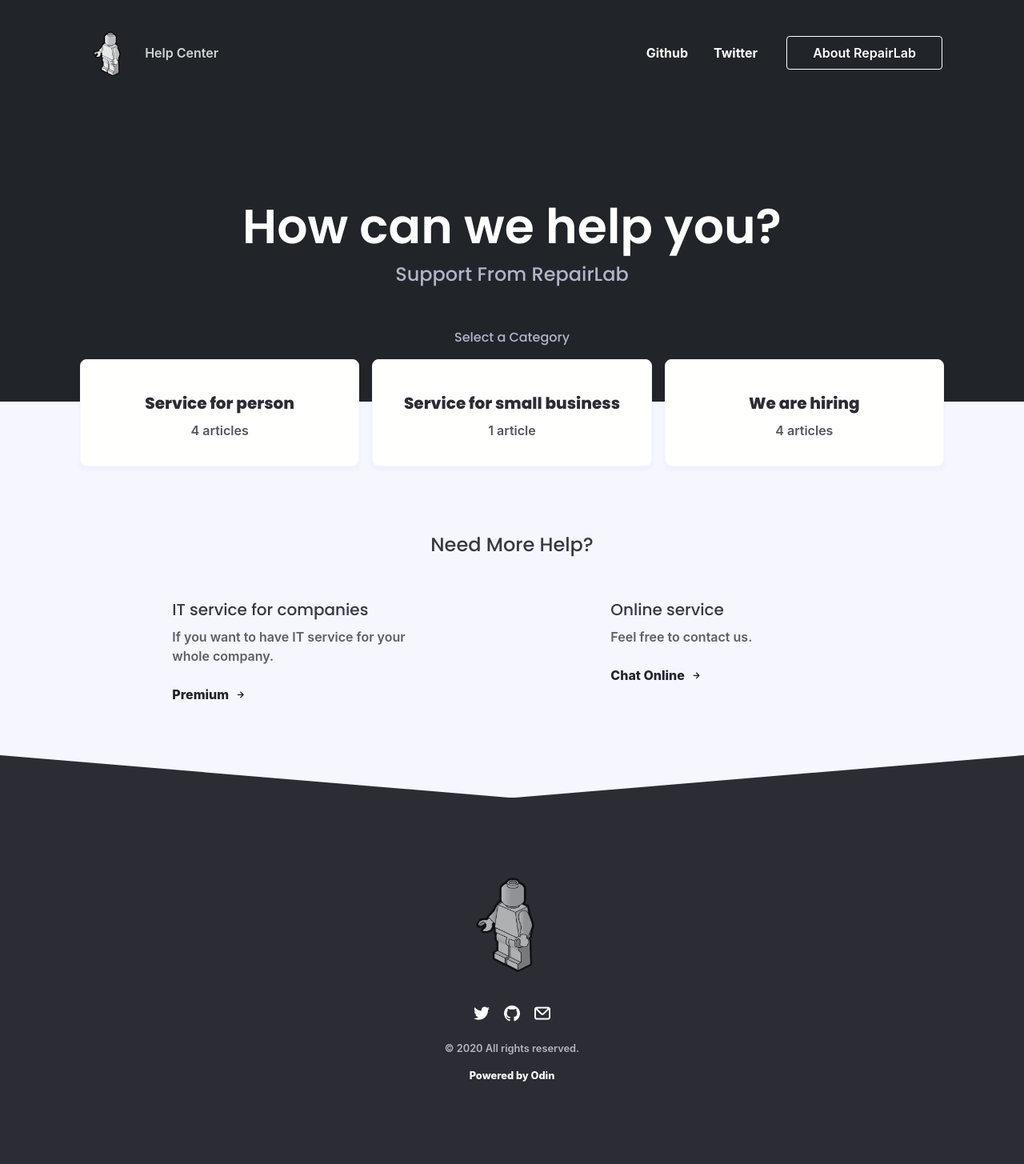
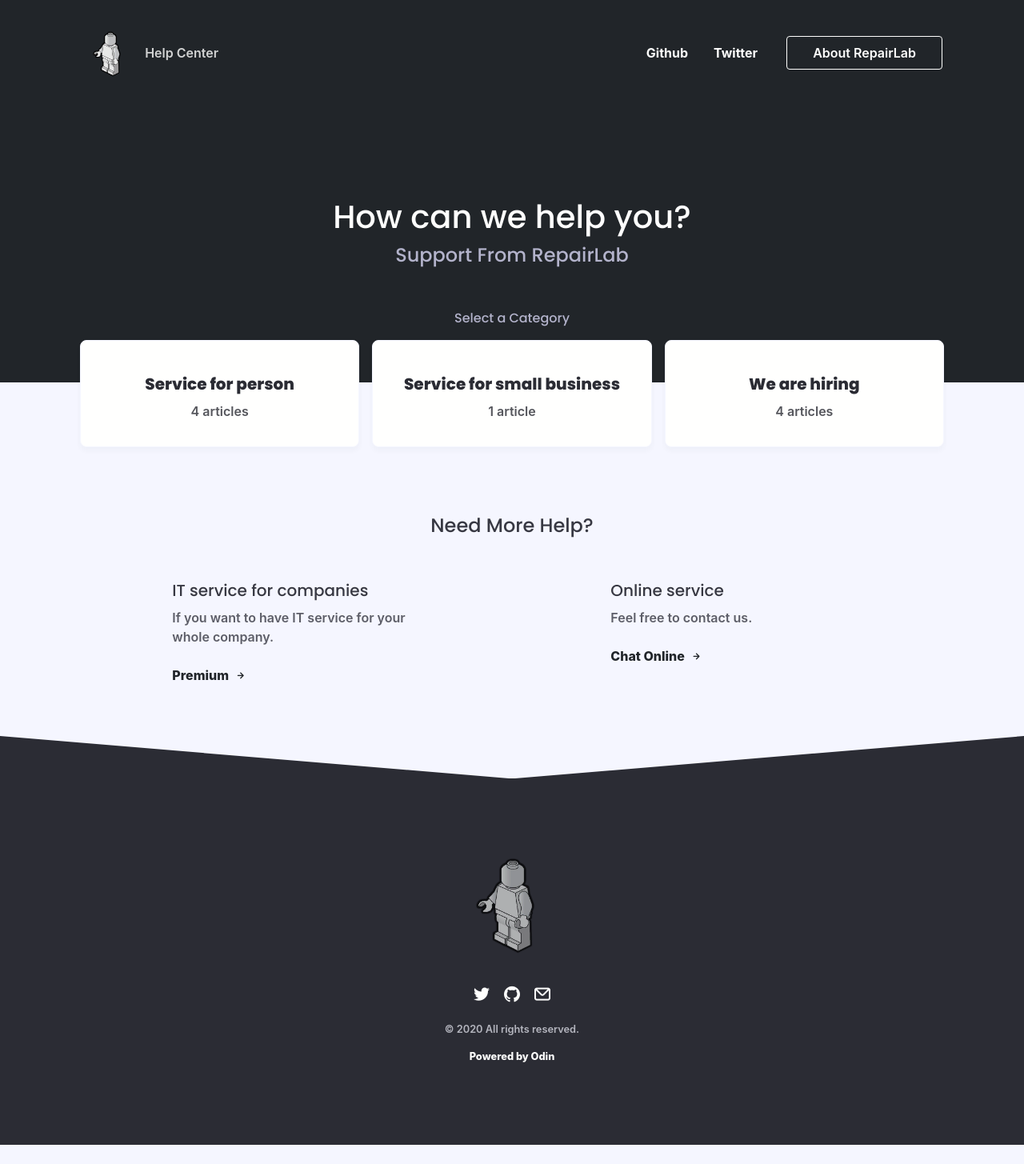
Before and after one commit to werepairlab/werepairlab.github.io, a Jekyll site: the page built from index.html, in a window 1280 px wide. Shown: the whole page at 80% size. Built offline with Jekyll 4.4.1, drawn with Linux system fonts in a browser that asks for light colours; nearby versions of some CDN libraries; some web fonts are replaced; comment, search, counter and statistics services are not loaded; after the commit the page ends 1431 px from its top, so only the background shows below that.

Commit message:
help you

```diff
--- a/_includes/header-home.html
+++ b/_includes/header-home.html
@@ -5,7 +5,7 @@
       <header class="container grid-xl landing-header">
         <div class="columns pt-12 pb-8">
           <div class="column col-11 col-mx-auto text-center">
-            <h1 class="mt-2 super-h1">{{ site.header }}</h1>
+            <h1 class="mt-2 super-h2">{{ site.header }}</h1>
             <h4 class="text-secondary">{{ site.subheader }}</h4>
           </div>
         </div>
```
